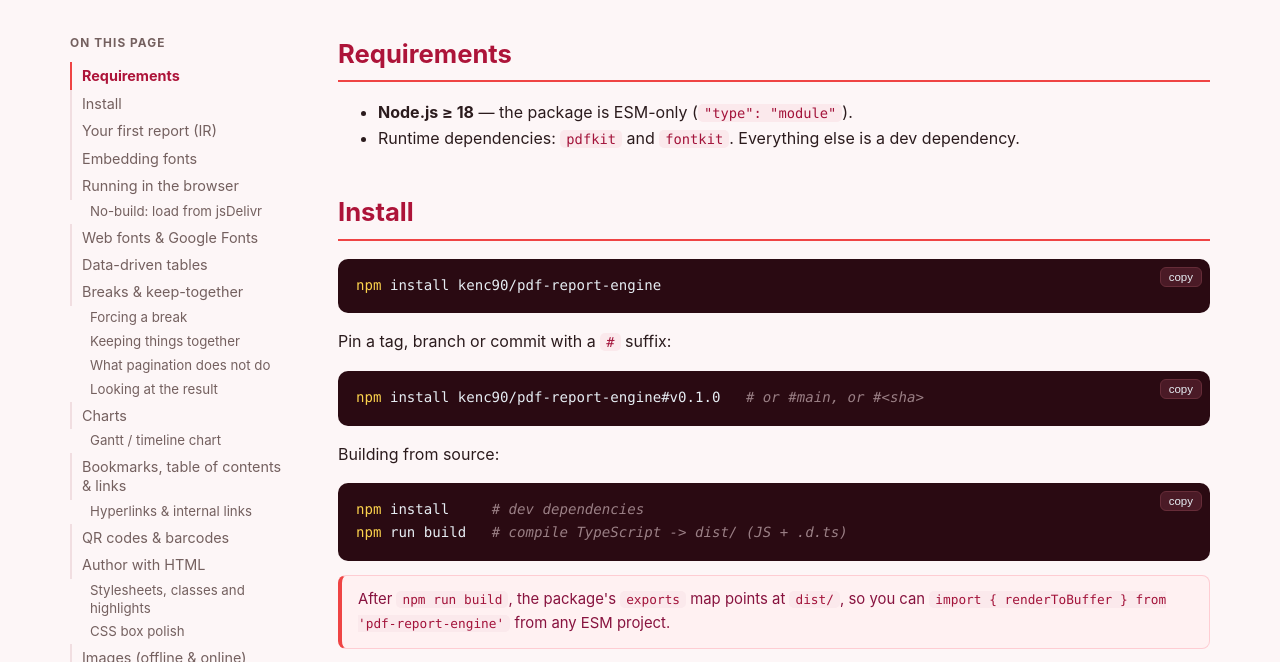
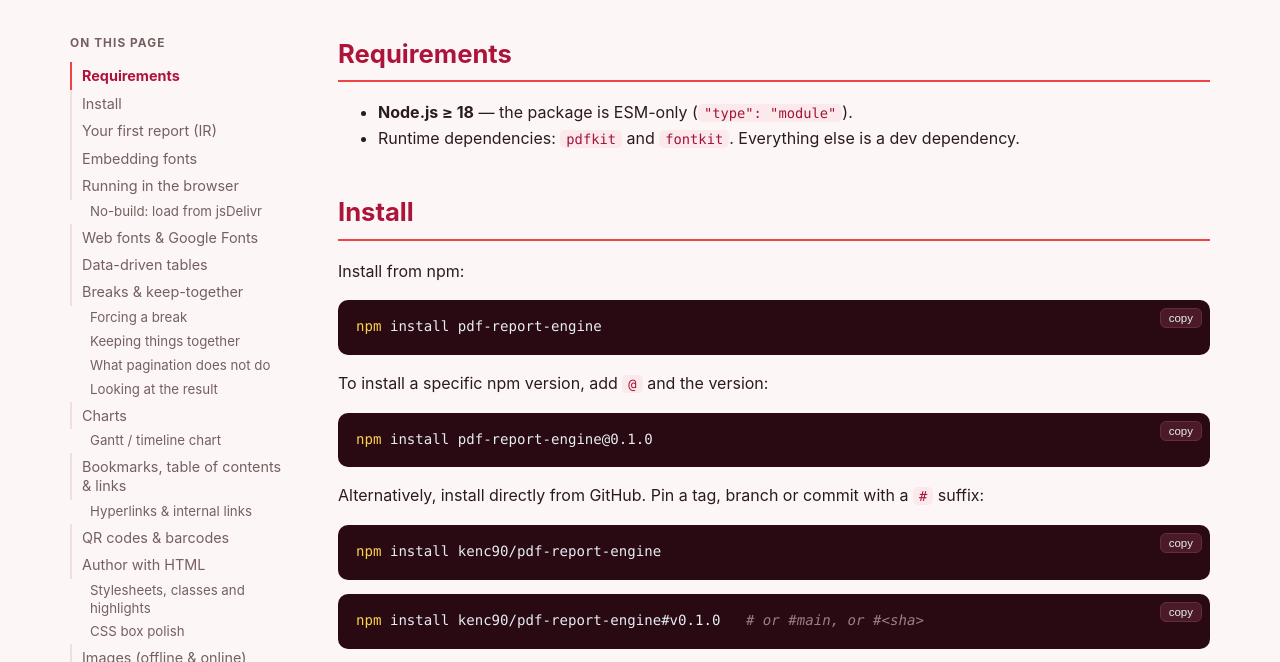
Before and after one commit to kenc90/pdf-report-engine, a website: page docs/getting-started.html in a window 1280 px wide. Shown: the part 63-725 px from the top of the page. Drawn offline with Linux system fonts and the light colour scheme.

Commit message:
docs: update installation instructions for npm and GitHub

```diff
--- a/docs/getting-started.html
+++ b/docs/getting-started.html
@@ -52,8 +52,12 @@
 
     <section id="install">
       <h2>Install</h2>
+      <p>Install from npm:</p>
+      <pre data-copy><code>npm install pdf-report-engine</code></pre>
+      <p>To install a specific npm version, add <code>@</code> and the version:</p>
+      <pre data-copy><code>npm install pdf-report-engine@0.1.0</code></pre>
+      <p>Alternatively, install directly from GitHub. Pin a tag, branch or commit with a <code>#</code> suffix:</p>
       <pre data-copy><code>npm install kenc90/pdf-report-engine</code></pre>
-      <p>Pin a tag, branch or commit with a <code>#</code> suffix:</p>
       <pre data-copy><code>npm install kenc90/pdf-report-engine#v0.1.0   # or #main, or #&lt;sha&gt;</code></pre>
       <p>Building from source:</p>
       <pre data-copy><code>npm install     # dev dependencies
```
Also changed, not shown: README.md.
